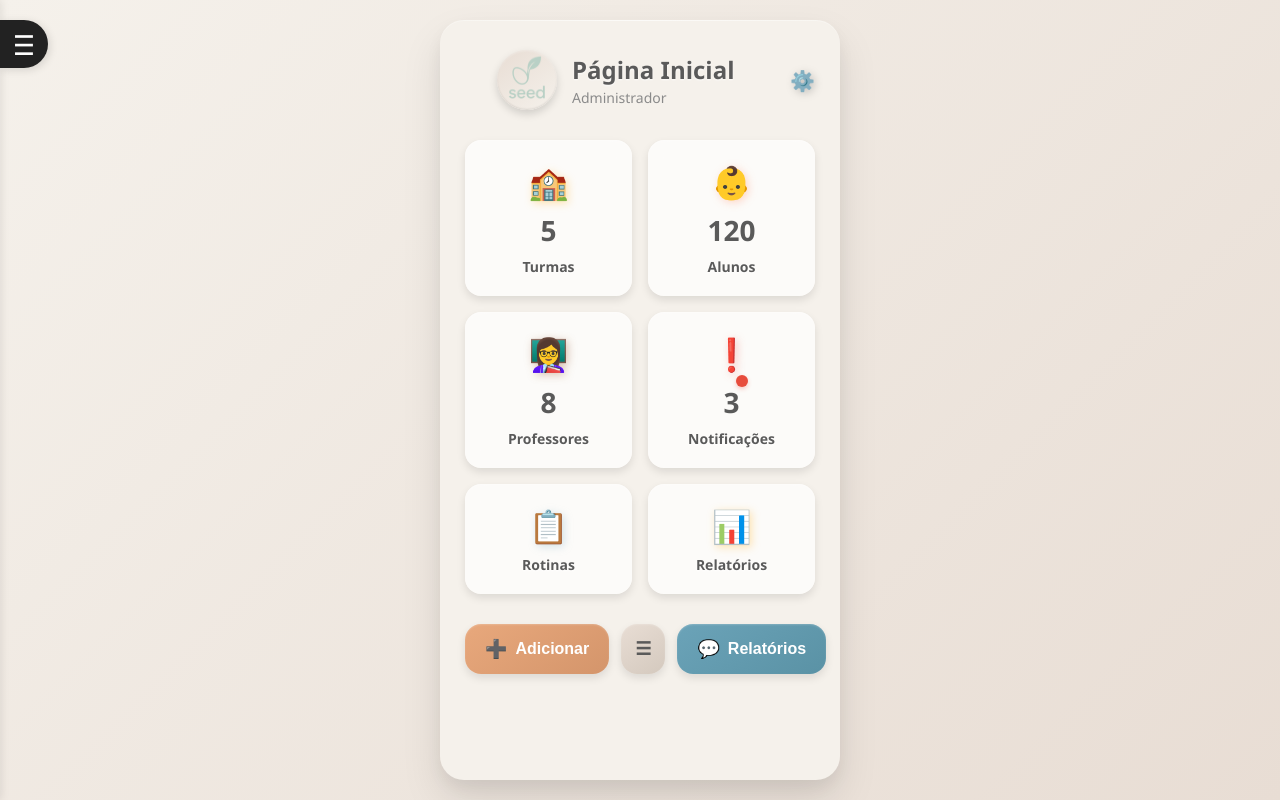
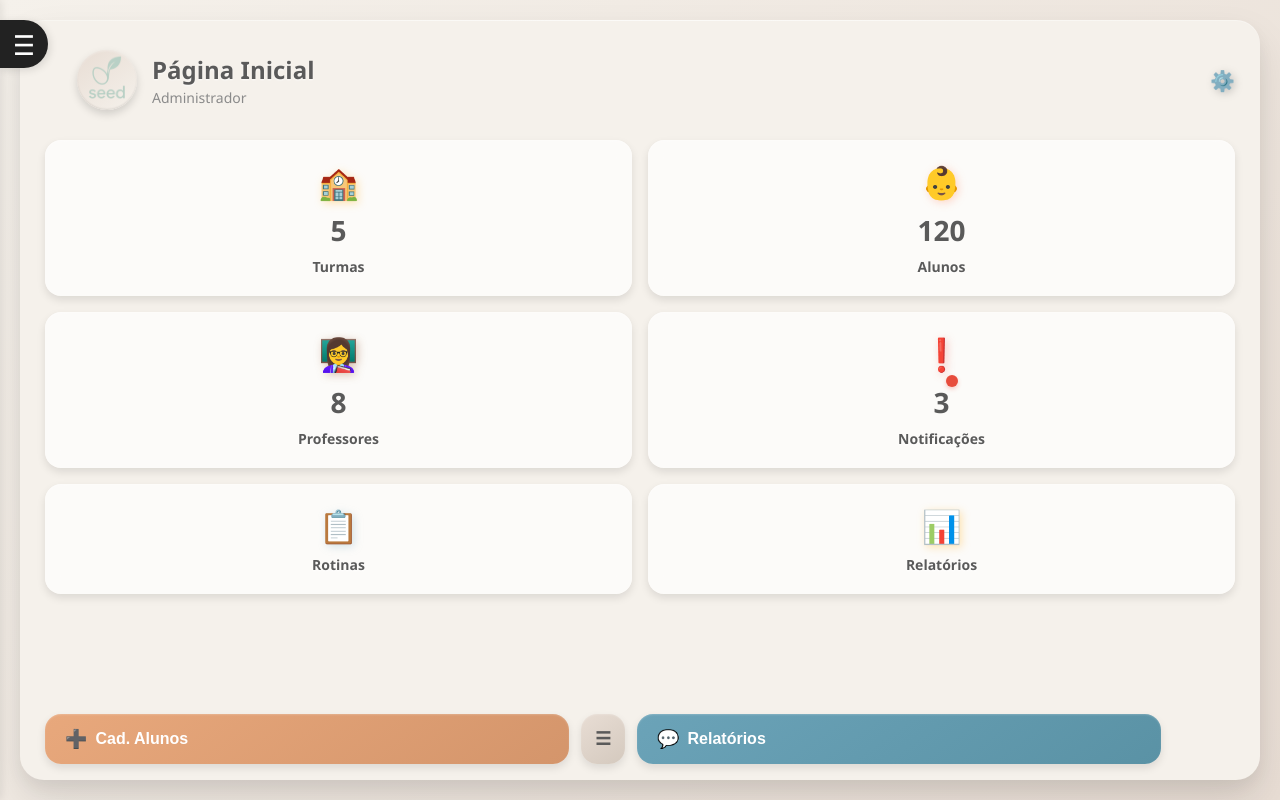
Before and after one commit to viniciusrad/seed-front, a Next.js app: page /home in a window 1280 px wide. Built offline with nearby package versions, Linux system fonts and the light colour scheme.

Commit message:
feat - ajustes no css da home

```diff
--- a/src/app/home/home.css
+++ b/src/app/home/home.css
@@ -19,7 +19,7 @@
 
   .home-content {
     width: 100%;
-    max-width: 400px;
+    min-width: 420px;
     background: #f5f1eb;
     border-radius: 24px;
     padding: 30px 25px;
@@ -246,12 +246,16 @@
 
   /* Bottom Navigation */
   .bottom-nav {
+    position: absolute;
+    bottom: 0;
+    width: 90%;
     display: flex;
     gap: 12px;
     align-items: center;
   }
 
   .nav-button {
+    margin-bottom: 1rem;
     border: none;
     border-radius: 16px;
     padding: 14px 20px;
@@ -261,6 +265,7 @@
     transition: all 0.3s ease;
     display: flex;
     align-items: center;
+    height: 50px;
     gap: 8px;
     box-shadow: 0 4px 8px rgba(0, 0, 0, 0.1), inset 0 1px 2px rgba(255, 255, 255, 0.2);
   }
--- a/src/app/home/page.tsx
+++ b/src/app/home/page.tsx
@@ -139,7 +139,7 @@ export default function HomePage() {
                     <div className="bottom-nav">
                         <button className="nav-button add-button" onClick={handleAddClick}>
                             <span className="button-icon">➕</span>
-                            Adicionar
+                            Cad. Alunos
                         </button>
 
                         <button className="nav-button menu-button" onClick={handleMenuClick}>
```
